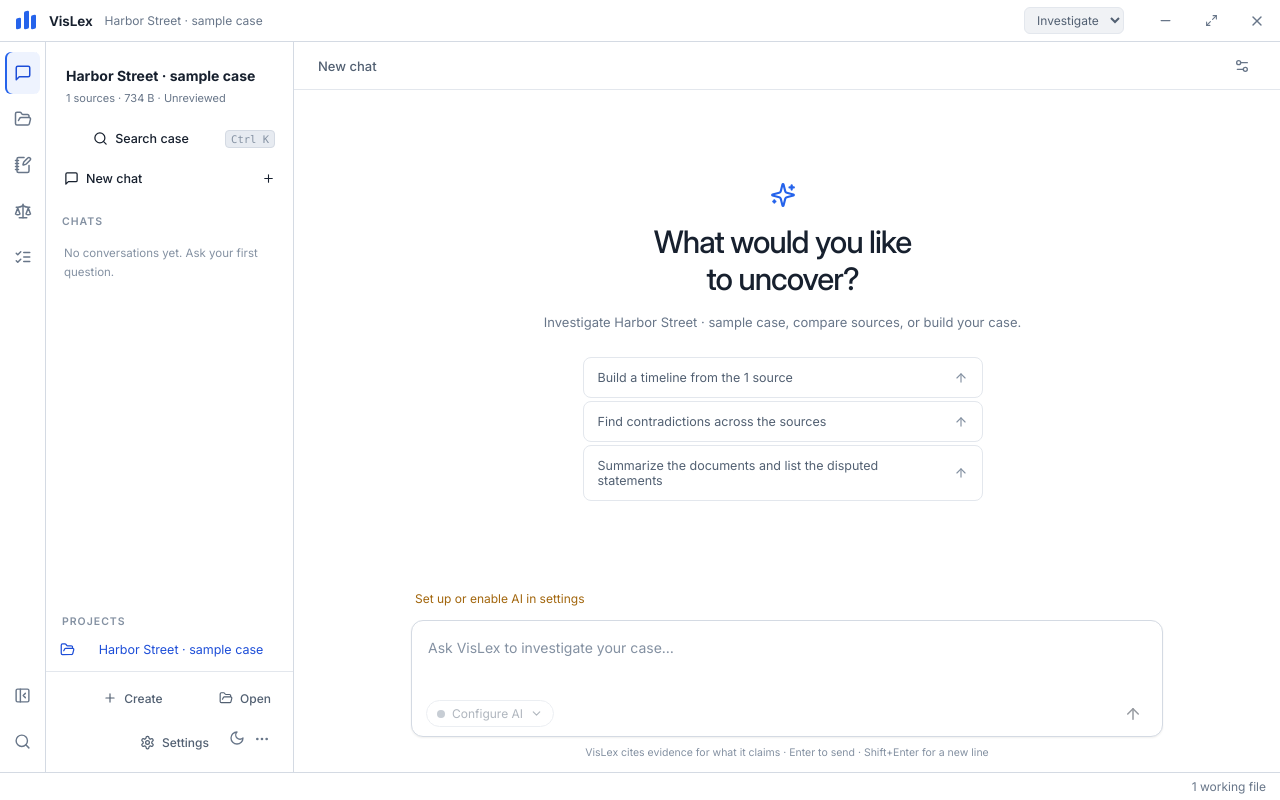
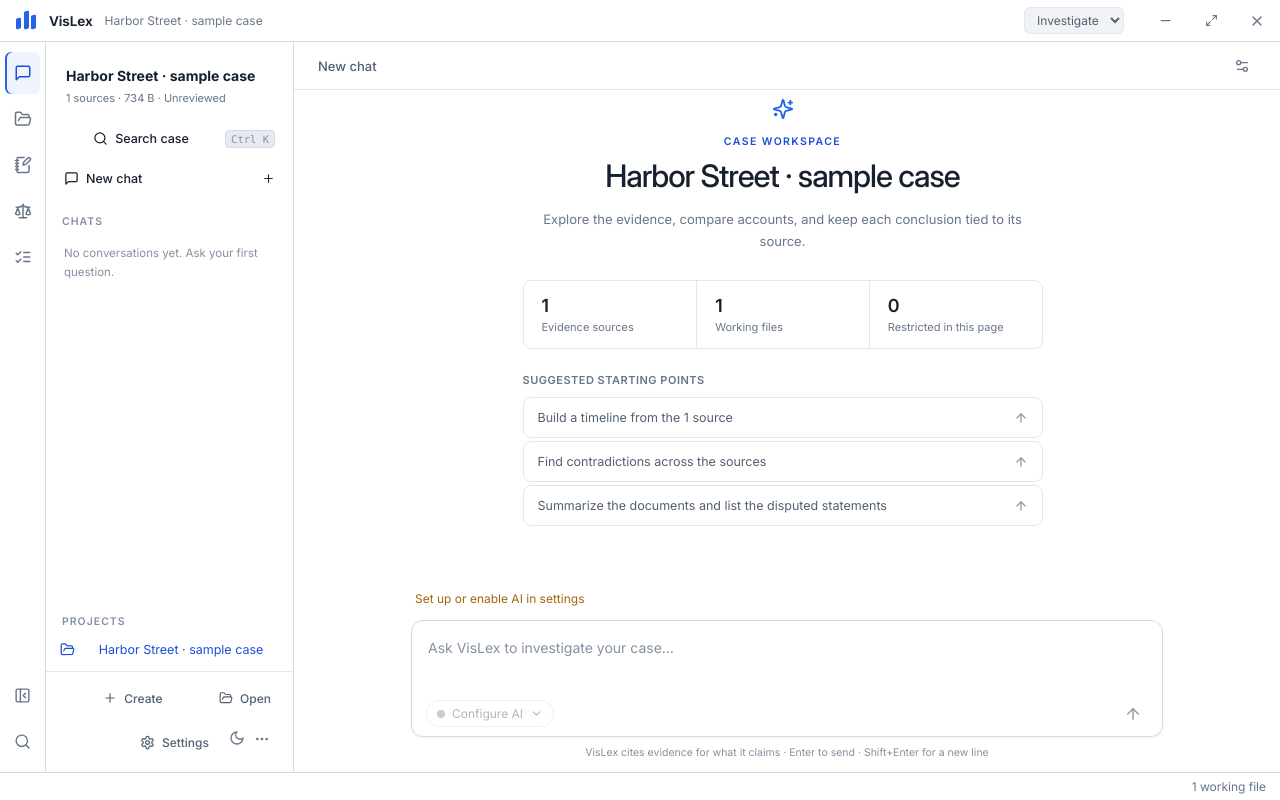
Before and after one commit to utusmant-jpg/vislex, a React (Vite) app: page / in a window 1280 px wide. Both pictures are taken after a click on the button "Open". Built offline with nearby package versions, Linux system fonts and the light colour scheme.

Commit message:
Make empty chat a case workspace

```diff
--- a/src/components/AgentPanel.tsx
+++ b/src/components/AgentPanel.tsx
@@ -310,9 +310,16 @@ export default function AgentPanel({ snapshot, selection, refresh, run, onSource
             {followUps.map(step => <button key={step} className="follow-up" onClick={() => { draft(`Perform this next check: ${step}`); composer.current?.focus(); }}>{step}</button>)}
           </div> : null}
         </article>) : <div className="agent-welcome">
-          <div className="vislex-glyph"><Sparkles size={26} /></div>
-          <h1>What would you like<br />to uncover?</h1>
-          <p>{snapshot ? `Investigate ${snapshot.name}, compare sources, or build your case.` : 'Open a case to bring your evidence and conversations together.'}</p>
+          <div className="vislex-glyph"><Sparkles size={22} /></div>
+          <div className="eyebrow">CASE WORKSPACE</div>
+          <h1>{snapshot ? snapshot.name : 'Start with a case'}</h1>
+          <p>{snapshot ? 'Explore the evidence, compare accounts, and keep each conclusion tied to its source.' : 'Open a case to bring your evidence and conversations together.'}</p>
+          {snapshot ? <div className="welcome-summary" aria-label="Case at a glance">
+            <div><strong>{snapshot.counts?.source_count ?? snapshot.sources.length}</strong><span>Evidence sources</span></div>
+            <div><strong>{snapshot.counts?.record_count ?? snapshot.records.length}</strong><span>Working files</span></div>
+            <div><strong>{snapshot.sources.filter(source => source.restricted).length}</strong><span>Restricted in this page</span></div>
+          </div> : null}
+          <h2 className="welcome-prompt-label">Suggested starting points</h2>
           <div className="starter-prompts">{starters.map(starter => <button key={starter} onClick={() => { draft(starter); composer.current?.focus(); }}>{starter}<ArrowUp size={14} /></button>)}</div>
         </div>}
       </div>
--- a/src/styles.css
+++ b/src/styles.css
@@ -436,10 +436,18 @@ th { font-size: 11.5px; text-transform: uppercase; letter-spacing: .4px; color:
 .follow-up:hover:not(:disabled) { background: var(--bg-surface-2); border-color: var(--border-strong); color: var(--text-primary); }
 
 .agent-welcome { padding: 9vh 10px 30px; text-align: center; margin: 0 auto; max-width: 540px; }
-.vislex-glyph { margin-bottom: 22px; color: var(--accent); }
+.vislex-glyph { margin-bottom: 12px; color: var(--accent); }
 .agent-welcome h1 { font-size: 32px; font-weight: 500; letter-spacing: -1px; line-height: 1.2; margin-bottom: 14px; }
 .agent-welcome p { font-size: 13px; color: var(--text-tertiary); line-height: 1.7; }
+.agent-welcome .eyebrow { margin-bottom: 9px; }
+.welcome-summary { display: grid; grid-template-columns: repeat(3, 1fr); margin: 28px auto 24px; background: var(--bg-surface-1); border: 1px solid var(--border-subtle); border-radius: var(--r-md); text-align: left; }
+.welcome-summary > div { display: flex; flex-direction: column; gap: 4px; padding: 14px 18px; }
+.welcome-summary > div + div { border-left: 1px solid var(--border-subtle); }
+.welcome-summary strong { color: var(--text-primary); font-size: 18px; font-weight: 600; letter-spacing: -.5px; }
+.welcome-summary span { color: var(--text-tertiary); font-size: 11px; }
+.welcome-prompt-label { text-align: left; font-size: 11px; color: var(--text-tertiary); font-weight: 600; letter-spacing: .5px; text-transform: uppercase; }
 .starter-prompts { display: flex; flex-direction: column; gap: 3px; max-width: 400px; margin: 32px auto 0; }
+.agent-welcome .starter-prompts { max-width: none; margin-top: 10px; }
 .starter-prompts button { justify-content: space-between; text-align: left; padding: 12px 14px; border: 1px solid var(--border-subtle); border-radius: var(--r-md); color: var(--text-secondary); font-size: 12.5px; background: var(--bg-surface-1); }
 .starter-prompts button:hover { background: var(--bg-surface-2); border-color: var(--border-strong); color: var(--text-primary); }
 .starter-prompts svg { color: var(--text-faint); }
```
Also changed, not shown: 1 other file (tests, documents, lock files or other folders).
